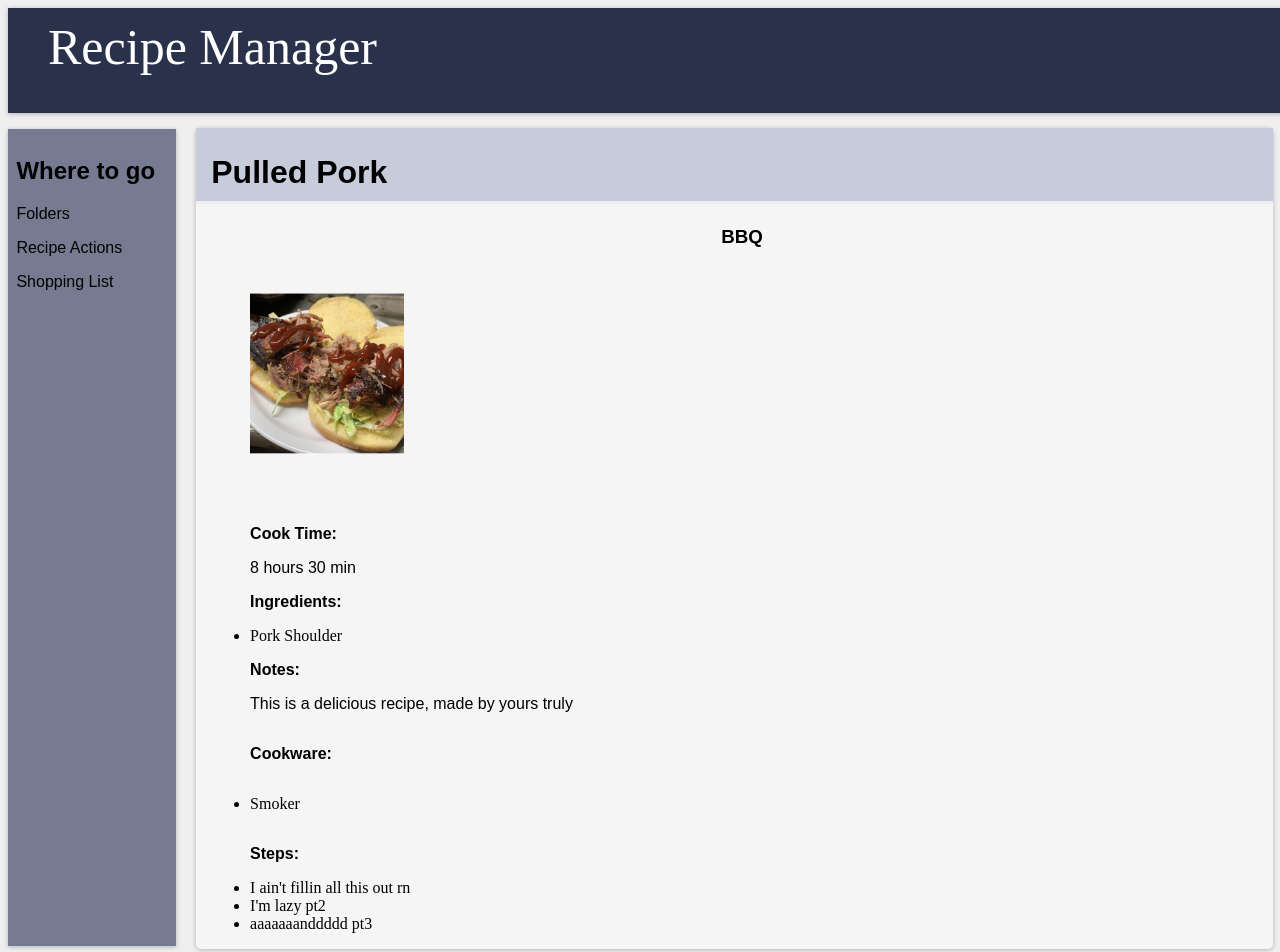
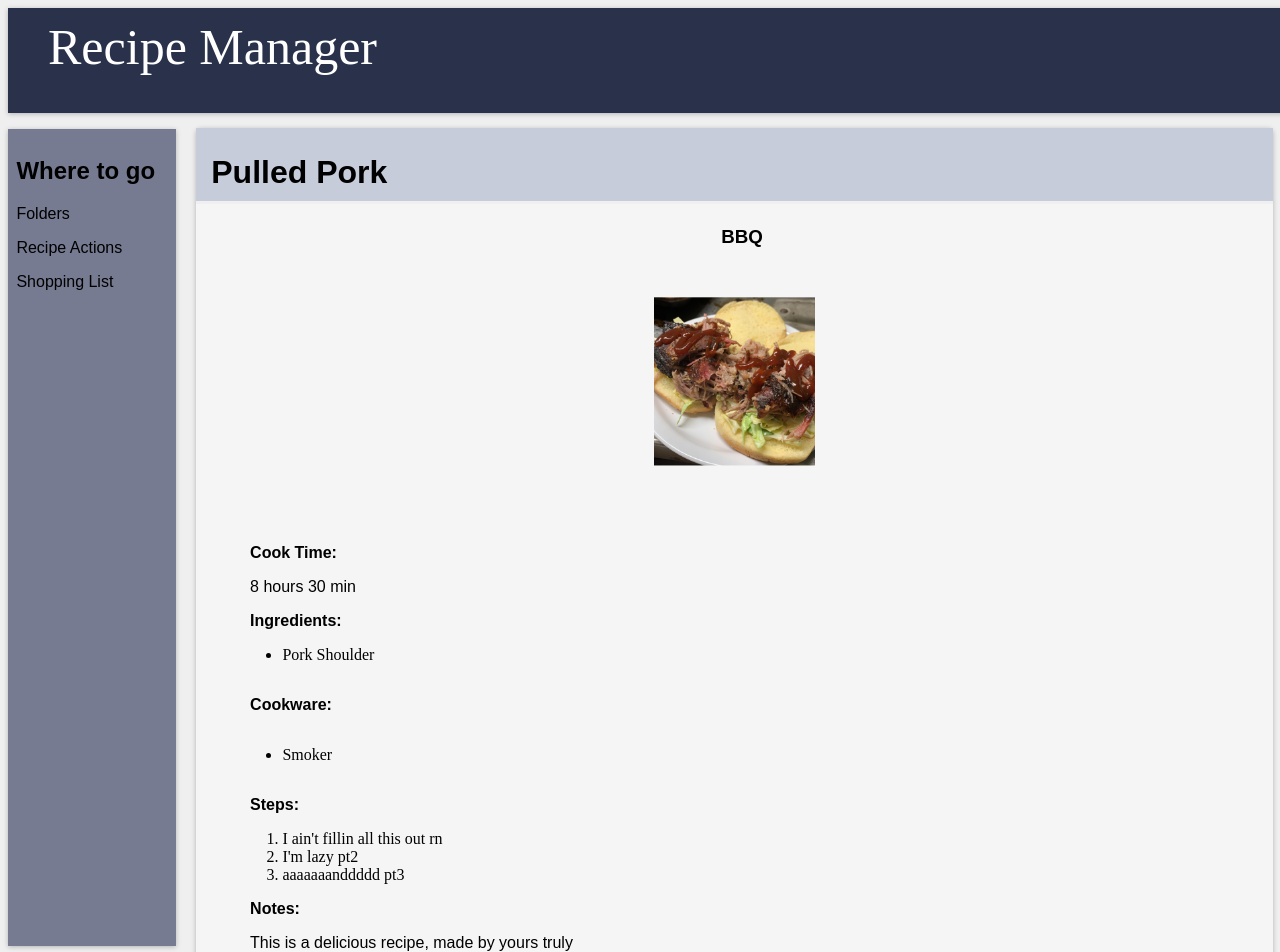
Before and after one commit to max-wild/dynamic-recipes, a React (Create React App) app: page / in a window 1280 px wide. Shown: the top 952 px of the page. Built offline with nearby package versions, Linux system fonts and the light colour scheme.

Commit message:
more changes made to layout

```diff
--- a/src/components/Home.jsx
+++ b/src/components/Home.jsx
@@ -68,10 +68,6 @@ export class Home extends React.Component {
                     <li>Pork Shoulder</li>
                   </ul>
                 </div>
-                <div class = "recipe-notes">
-                  <p><strong>Notes: </strong></p>
-                  <p>This is a delicious recipe, made by yours truly</p>
-                </div>
                 <div class = "recipe-cookware">
                   <p><strong>Cookware: </strong></p>
                   <ul>
@@ -80,11 +76,15 @@ export class Home extends React.Component {
                 </div>
                 <div class = "procedure">
                   <p><strong>Steps: </strong></p>
-                  <ul>
+                  <ol>
                     <li>I ain't fillin all this out rn</li>
                     <li>I'm lazy pt2</li>
                     <li>aaaaaaanddddd pt3</li>
-                  </ul>
+                  </ol>
+                </div>
+                <div class = "recipe-notes">
+                  <p><strong>Notes: </strong></p>
+                  <p>This is a delicious recipe, made by yours truly</p>
                 </div>
               </div>
             </div>
--- a/src/index.css
+++ b/src/index.css
@@ -103,7 +103,7 @@ a {
   background-color: #828593;
   min-width: 160px;
   box-shadow: 0px 8px 16px 0px rgba(0,0,0,0.2);
-  padding: 12px 16px;
+  padding: 14px 10px;
   z-index: 1;
 }
 
@@ -112,14 +112,16 @@ a {
 }
 
 .recipe-image {
-	display: grid;
-	align-items: flex-center;
-  margin-left: 5%;
+  display: block;
+  margin-left: auto;
+  margin-right: auto;
+  width: 50%;
   margin-top: -5%;
 }
 
 .recipe-image img{
-	max-width: 15%;
+	max-width: 30%;
+  align-items: center;
 }
 
 .recipe-cookware {
@@ -134,5 +136,10 @@ a {
 
 .recipes ul {
   text-align: left;
-  padding-left: 5%;
+  padding-left: 8%;
 }
+
+.recipes ol {
+  text-align: left;
+  padding-left: 8%;
+}
```
